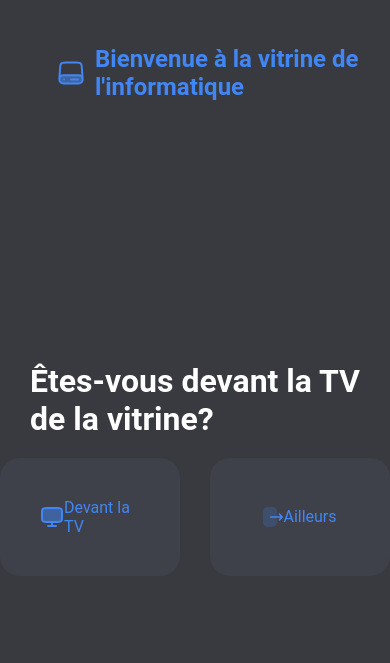
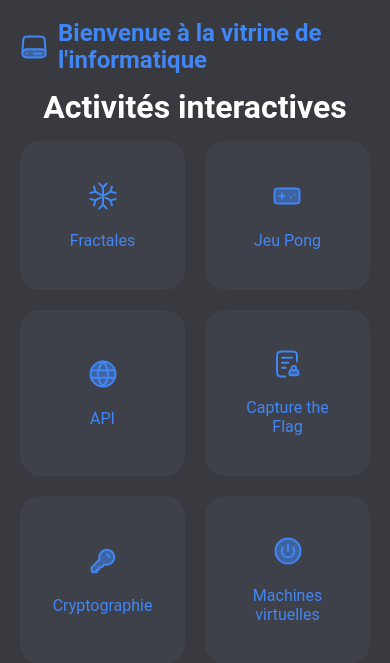
Before and after one commit to 2143781-Ouellette-Antoine/vitrine-info-cegep-site-web-original, a PHP site: page / in a window 390 px wide. Shown: the top 663 px of the page. Run offline with PHP 8.4, Linux system fonts and the light colour scheme.

Commit message:
Page d'accueil avec les activitées responsive et @media pour appareils mobiles

```diff
--- a/css/styles.css
+++ b/css/styles.css
@@ -8,9 +8,19 @@
 html, body {
     width: 100%;
     height: 100%;
+    max-width: 100%;
+    overflow-x: hidden;
 }
 body {
     background: #393A3F;
+}
+h1, h2 {
+    display: inline-block;
+    line-height: 27px;
+    height: -moz-max-content;
+    width: -moz-fit-content;
+    height: max-content;
+    width: max-content;
 }
 .Rounded-Rectangle {
     border-radius: 20px;
@@ -20,8 +30,37 @@ body {
 .font-accent-color {
     color: #4186F5;
 }
+a:hover {
+    background: #575b66;
+}
+#grid-container-activities {
+    display: grid;
+    grid-template-columns: repeat(3, minmax(0, 1fr));
+    grid-template-areas:
+    'fractals arduinogame api'
+    'ctf cryptography vm';
+    gap: 20px;
+}
+#grid-item-fractals {
+    grid-area: fractals;
+}
+#grid-item-arduino-game {
+    grid-area: arduinogame;
+}
+#grid-item-api {
+    grid-area: api;
+}
+#grid-item-ctf {
+    grid-area: ctf;
+}
+#grid-item-cryptography {
+    grid-area: cryptography;
+}
+#grid-item-vm {
+    grid-area: vm;
+}
 
-.absolute-position-top-left {
+.absolute-position-title {
     position: absolute;
     left: 57px;
     top: 45px;
@@ -37,8 +76,8 @@ body {
 .flex-row-gap-30px {
     gap: 30px;
 }
-.width-48vw {
-    width: 48vw;
+.width-50vw {
+    width: 50vw;
 }
 /* Generic tags */
 .block {
@@ -72,7 +111,7 @@ body {
     gap: 10px;
 }
 
-.flex-direction-colomn {
+.flex-direction-column {
     flex-direction: column;
     /**/
     gap: 20px;
@@ -81,6 +120,10 @@ body {
 /*all children of class `flex-grow`*/
 .flex-grow-horizontal > * {
     width: 100%;
+}
+
+.text-align-center {
+    text-align: center;
 }
 
 .stretch-all {
@@ -94,3 +137,37 @@ body {
     height: fit-content;
     width: fit-content;
 }
+
+
+
+/* mobile and small screen devices */
+@media (max-width: 800px) {
+    .absolute-position-title {
+        position: relative;
+        left: inherit;
+        top: inherit;
+        display: flex;
+        justify-content: center;
+        padding: 20px;
+    }
+
+    .width-50vw {
+        width: inherit;
+        padding-left: 20px;
+        padding-right: 20px;
+    }
+
+    #grid-container-activities {
+        display: grid;
+        grid-template-columns: repeat(2, minmax(0, 1fr));
+        grid-template-areas:
+        'fractals arduinogame'
+        'api ctf'
+        'cryptography vm';
+        gap: 20px;
+    }
+
+    #div-fill {
+        display: block;
+    }
+}
--- a/index.php
+++ b/index.php
@@ -9,29 +9,57 @@ require 'include/header-head.inc';
 ?>
 
 <!-- position absolue -->
-<div class="absolute-position-top-left flexbox flex-direction-row flex-align-items-center flex-row-gap-10px">
+<div class="absolute-position-title flexbox flex-direction-row flex-align-items-center flex-row-gap-10px">
     <img src="medias/server.svg" alt="Icone ailleurs"/>
     <h2 class="font-accent-color">Bienvenue à la vitrine de l'informatique</h2>
 </div>
 
 <!-- position normale -->
-<div class="flexbox flex-center-center stretch-all">
+<div class="flexbox flex-center-center stretch-all" id="div-fill">
     <div class="flexbox flex-justify-content-center">
-        <div class="block flexbox flex-direction-colomn flex-column-gap-20px no-stretch">
-            <h1 class="padding-horizontal-30px">Êtes-vous devant la TV de la vitrine?</h1>
-            <div class="flexbox flex-direction-row flex-row-gap-30px flex-grow-horizontal width-40vw">
+        <div class="block flexbox flex-direction-column flex-align-items-center flex-column-gap-20px no-stretch">
+            <h1 class="padding-horizontal-30px no-stretch">Activités interactives</h1>
+            <div id="grid-container-activities" class="width-50vw">
 
                 <a class="Rounded-Rectangle flexbox flex-center-center">
-                    <div class="flexbox flex-direction-row no-stretch">
-                        <img src="medias/tv.svg" alt="Icone TV"/>
-                        <p class="font-accent-color">Devant la TV</p>
+                    <div class="flexbox flex-direction-column flex-align-items-center no-stretch">
+                        <img src="medias/snowflake.svg" alt="Icone flocon de neige" class="no-stretch"/>
+                        <p class="font-accent-color text-align-center no-stretch">Fractales</p>
                     </div>
                 </a>
 
                 <a class="Rounded-Rectangle flexbox flex-center-center">
-                    <div class="flexbox flex-direction-row no-stretch">
-                        <img src="medias/logout.svg" alt="Icone ailleurs"/>
-                        <p class="font-accent-color">Ailleurs</p>
+                    <div class="flexbox flex-direction-column flex-align-items-center no-stretch">
+                        <img src="medias/gaming-pad.svg" alt="Icone manette de jeu" class="no-stretch"/>
+                        <p class="font-accent-color text-align-center no-stretch">Jeu Pong</p>
+                    </div>
+                </a>
+
+                <a class="Rounded-Rectangle flexbox flex-center-center">
+                    <div class="flexbox flex-direction-column flex-align-items-center no-stretch">
+                        <img src="medias/globe.svg" alt="Icone globe" class="no-stretch"/>
+                        <p class="font-accent-color text-align-center no-stretch">API</p>
+                    </div>
+                </a>
+
+                <a class="Rounded-Rectangle flexbox flex-center-center">
+                    <div class="flexbox flex-direction-column flex-align-items-center no-stretch">
+                        <img src="medias/locked-file.svg" alt="Icone fichier cadenas" class="no-stretch"/>
+                        <p class="font-accent-color text-align-center no-stretch">Capture the Flag</p>
+                    </div>
+                </a>
+
+                <a class="Rounded-Rectangle flexbox flex-center-center">
+                    <div class="flexbox flex-direction-column flex-align-items-center no-stretch">
+                        <img src="medias/key.svg" alt="Icone clé" class="no-stretch"/>
+                        <p class="font-accent-color text-align-center no-stretch">Cryptographie</p>
+                    </div>
+                </a>
+
+                <a class="Rounded-Rectangle flexbox flex-center-center">
+                    <div class="flexbox flex-direction-column flex-align-items-center no-stretch">
+                        <img src="medias/power.svg" alt="Icone alimentation" class="no-stretch"/>
+                        <p class="font-accent-color text-align-center no-stretch">Machines virtuelles</p>
                     </div>
                 </a>
 
```
Also changed, not shown: dev/devant-tv.php (added, +41 -0 lines).
